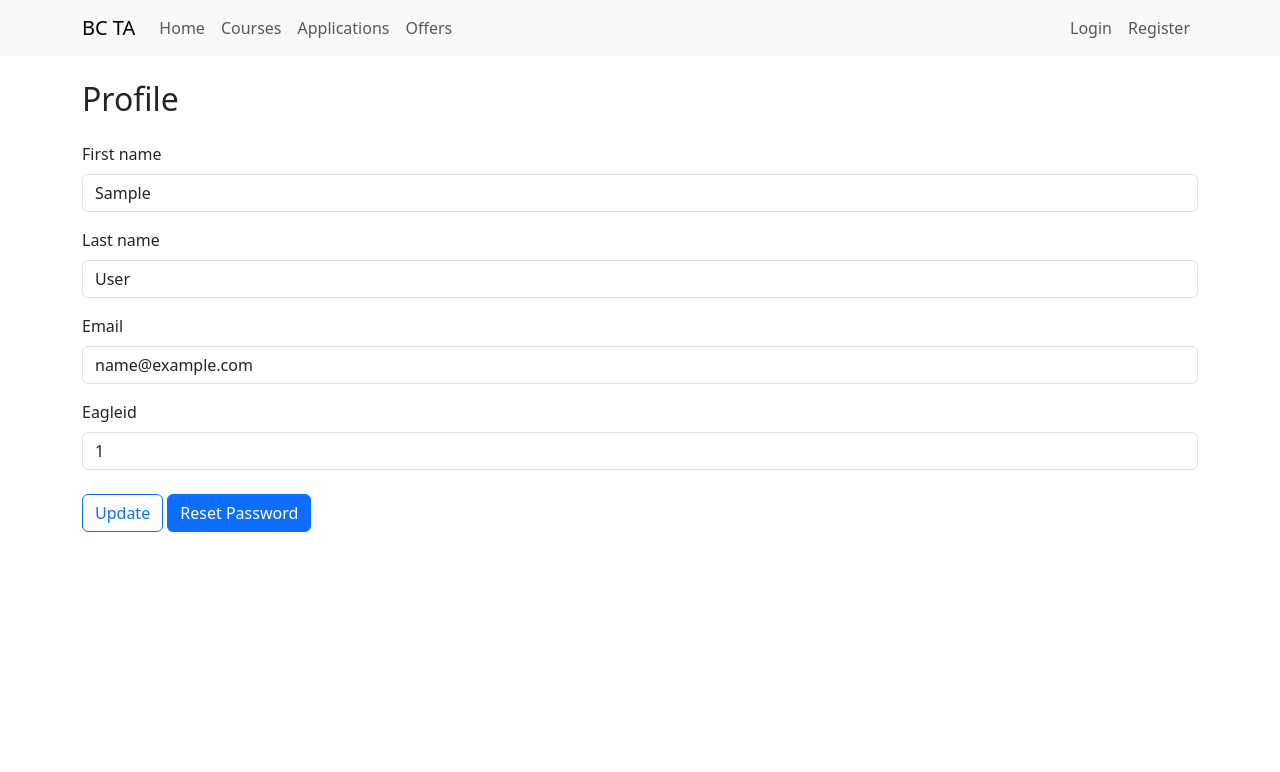
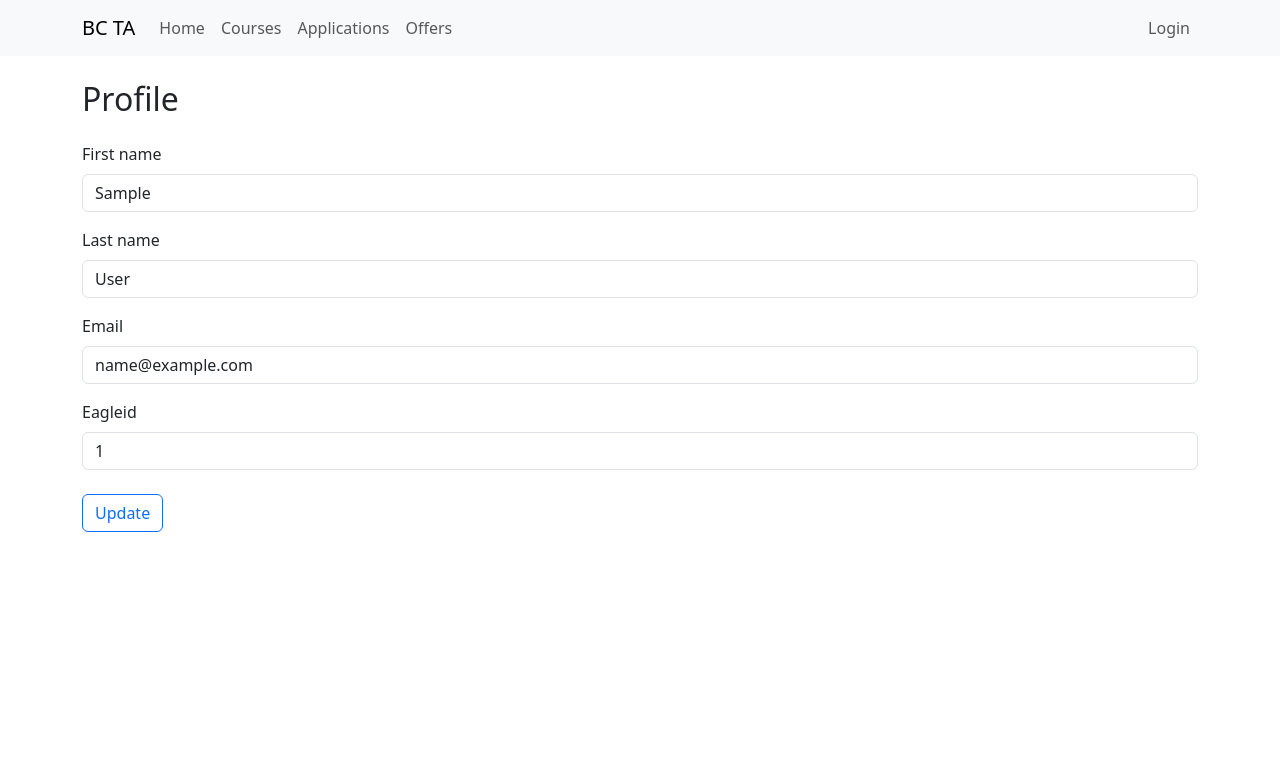
Before and after one commit to k3vkoh/bc-tasystem, a Django app: page /users/update/00000000-0000-0000-0000-000000000001/ in a window 1280 px wide. Shown: the top 772 px of the page. Run offline with Django 4.2, Linux system fonts and the light colour scheme; tables that the repository leaves empty hold one stand-in row (values such as "Sample post"); some libraries are stand-ins or nearby versions.

Commit message:
Remove unneeded user creation code

```diff
--- a/src/main/templates/home.html
+++ b/src/main/templates/home.html
@@ -39,7 +39,6 @@
 {% else %}
     <p>Welcome, new user!</p>
     <a href="{% url 'login' %}">Login</a>
-    <a href="{% url 'signup' %}">Register</a>
 {% endif %}
 
 {% endblock %}
--- a/src/templates/components/navbar.html
+++ b/src/templates/components/navbar.html
@@ -38,9 +38,6 @@
                 <li class="nav-item active">
                     <a class="nav-link" href="{% url 'login' %}">Login</a>
                 </li>
-                <li class="nav-item active">
-                    <a class="nav-link" href="{% url 'signup' %}">Register</a>
-                </li>
                 {% endif %}
             </ul>
         </div>
--- a/src/users/forms.py
+++ b/src/users/forms.py
@@ -1,11 +1,7 @@
 from django import forms
-from django.contrib.auth.forms import UserCreationForm, UserChangeForm
+from django.contrib.auth.forms import UserChangeForm
 from .models import CustomUser
 
-class CustomUserCreationForm(UserCreationForm):
-    class Meta:
-        model = CustomUser
-        fields = ['first_name', 'last_name', 'email', 'eagleid', 'professor']
 
 class CustomUserUpdateForm(UserChangeForm):
     class Meta:
--- a/src/users/templates/update.html
+++ b/src/users/templates/update.html
@@ -18,6 +18,5 @@
         </div>
     {% endfor %}
     <button type="submit" class="btn btn-outline-primary mt-2">Update</button>
-    <a href="{% url 'password_reset' %}" class="btn btn-primary mt-2">Reset Password</a>
 </form>
 {% endblock %}
--- a/src/users/urls.py
+++ b/src/users/urls.py
@@ -1,37 +1,11 @@
 from django.urls import path, re_path, include
-from .views import RegisterView, ProfileView
+from .views import ProfileView
 from django.contrib.auth import views as auth_views
 
 urlpatterns = [
-    path('signup/', RegisterView.as_view(), name='signup'),
-
     path('login/', auth_views.LoginView.as_view(template_name='login.html'), name='login'),
 
     path('logout/', auth_views.LogoutView.as_view(), name='logout'),
-
-    path('password-reset/',
-         auth_views.PasswordResetView.as_view(
-             template_name='password_reset.html'
-         ),
-         name='password_reset'),
-
-    path('password-reset/done/',
-         auth_views.PasswordResetDoneView.as_view(
-             template_name='password_reset_done.html'
-         ),
-         name='password_reset_done'),
-
-    path('password-reset-confirm/<uidb64>/<token>/',
-         auth_views.PasswordResetConfirmView.as_view(
-             template_name='password_reset_confirm.html'
-         ),
-         name='password_reset_confirm'),
-
-    path('password-reset-complete/',
-         auth_views.PasswordResetCompleteView.as_view(
-             template_name='password_reset_complete.html'
-         ),
-         name='password_reset_complete'),
 
     re_path(r'^update/(?P<pk>[0-9a-f-]+)/$',
             ProfileView.as_view(), name='profile'),
--- a/src/users/views.py
+++ b/src/users/views.py
@@ -1,22 +1,7 @@
-from django.contrib.auth import login
-from django.contrib import messages
-from django.shortcuts import render, redirect
 from django.urls import reverse_lazy
-from django.views.generic.edit import CreateView, UpdateView
-from .forms import CustomUserCreationForm, CustomUserUpdateForm
+from django.views.generic.edit import UpdateView
+from .forms import CustomUserUpdateForm
 from .models import CustomUser
-
-
-class RegisterView(CreateView):
-    template_name = 'register.html'
-    form_class = CustomUserCreationForm
-    success_url = reverse_lazy('home')
-
-    def form_valid(self, form):
-        user = form.save()
-        login(self.request, user)
-        messages.success(self.request, 'Account created successfully')
-        return super().form_valid(form)
 
 
 class ProfileView(UpdateView):
```
Also changed, not shown: src/users/admin.py (+5 -2 lines), src/users/templates/login.html (+3 -12 lines).
